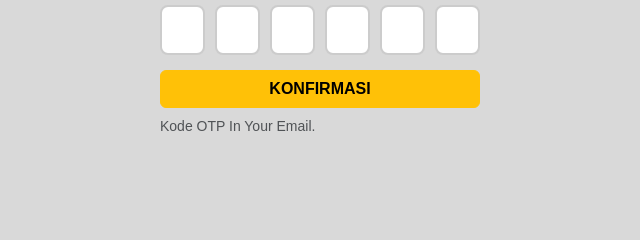
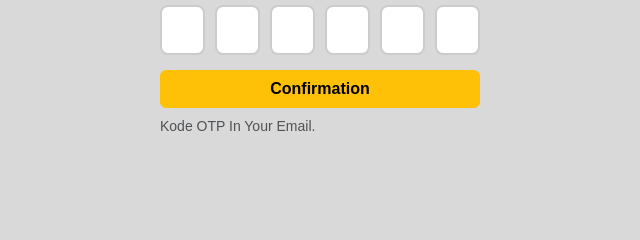
Before and after one commit to fauzibagaswara/jubilant-octo-spoon, a plain HTML site: page registrasi.html in a window 1280 px wide. Shown: the part 354-594 px from the top of the page, 320-960 px from the left. Drawn offline with nearby package versions, Linux system fonts and the light colour scheme.

Commit message:
Update registrasi.html

```diff
--- a/registrasi.html
+++ b/registrasi.html
@@ -116,7 +116,7 @@
         <input type="text" maxlength="1">
         <input type="text" maxlength="1">
       </div>
-      <button type="submit" class="btn btn-warning w-100 fw-bold">KONFIRMASI</button>
+      <button type="submit" class="btn btn-warning w-100 fw-bold">Confirmation</button>
     </form>
 
     <p class="text-muted mt-2" style="font-size:14px;">Kode OTP In Your Email.</p>
```
